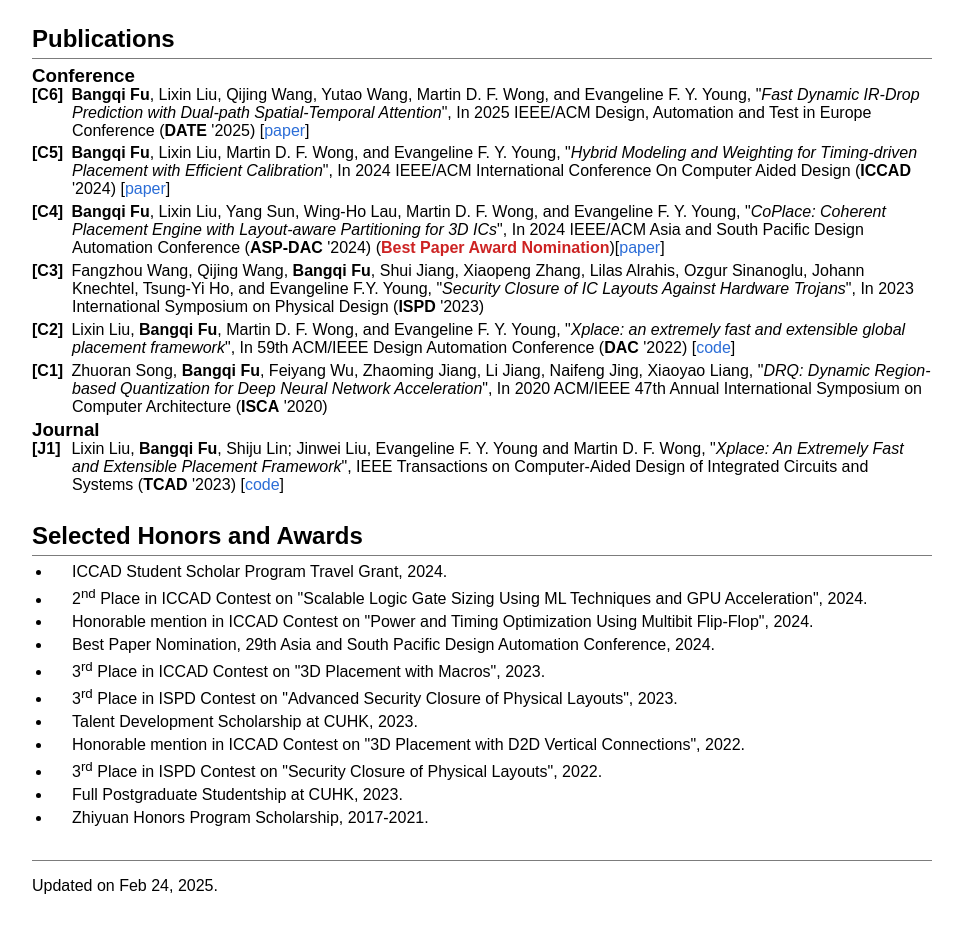
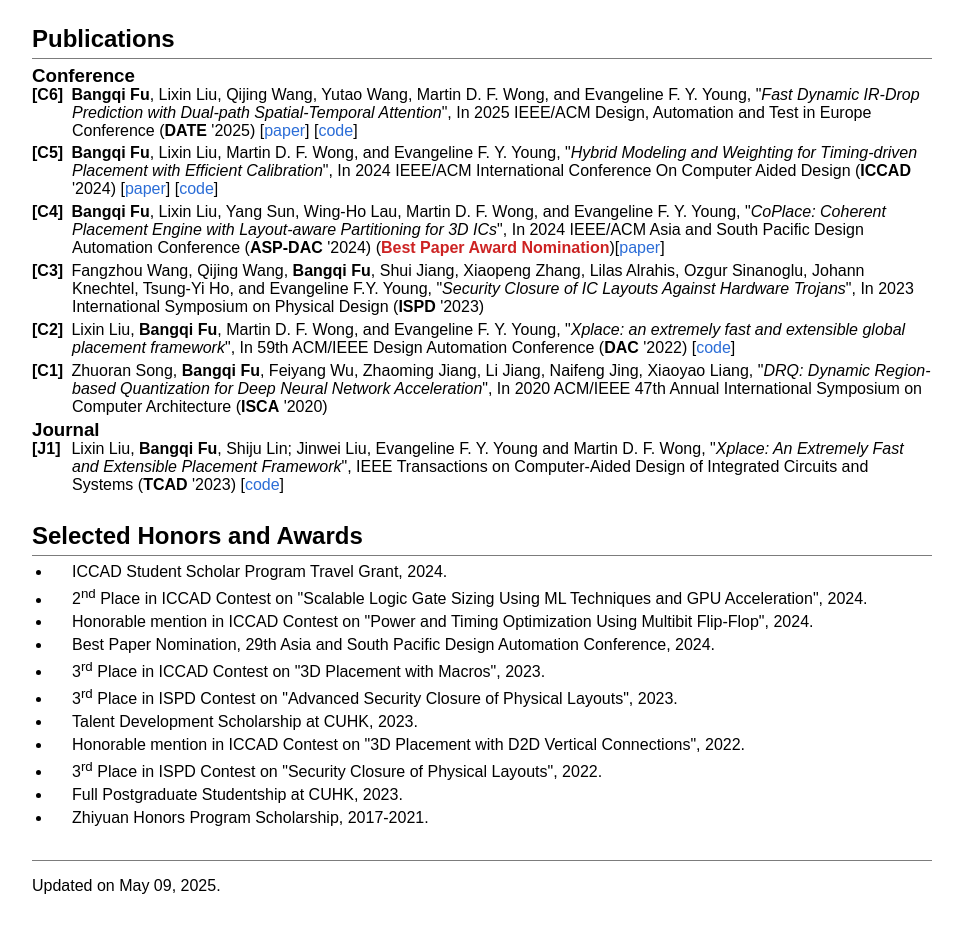
Before and after one commit to bunchgrape/bunchgrape.github.io, a plain HTML site: page index.html in a window 1280 px wide. Shown: the part 450-1375 px from the top of the page, without its empty margins (158-1121 px from the left). Drawn offline with Linux system fonts and the light colour scheme.

Commit message:
update code

```diff
--- a/index.html
+++ b/index.html
@@ -1,10 +1,11 @@
 <!DOCTYPE html>
 <html>
 <head>
+    <title>Bangqi Fu</title>
     <meta name="google-site-verification" content="VYxluMKeW4jqaZ_Y5hPBv3r19sYsoImoqiKu-U-1sJw" />
     <link href='https://fonts.googleapis.com/css?family=Open+Sans' rel='stylesheet' type='text/css'>
     <link rel="stylesheet" href="contents/style.css" type="text/css">
-    <title>Bangqi Fu</title>
+    <meta property="og:title" content="Bangqi Fu">
 </head>
 
 <body>
@@ -54,10 +55,10 @@
 <ol id="pubs">
 <h3>Conference</h3>
 <li data-label="[C6]">
-<b>Bangqi Fu</b>, Lixin Liu, Qijing Wang, Yutao Wang, Martin D. F. Wong, and Evangeline F. Y. Young, "<i>Fast Dynamic IR-Drop Prediction with Dual-path Spatial-Temporal Attention</i>", In 2025 IEEE/ACM Design, Automation and Test in Europe Conference (<b>DATE</b> '2025) [<a href="docs/date25_irdrop_prediction.pdf" target="_blank">paper</a>]
+<b>Bangqi Fu</b>, Lixin Liu, Qijing Wang, Yutao Wang, Martin D. F. Wong, and Evangeline F. Y. Young, "<i>Fast Dynamic IR-Drop Prediction with Dual-path Spatial-Temporal Attention</i>", In 2025 IEEE/ACM Design, Automation and Test in Europe Conference (<b>DATE</b> '2025) [<a href="docs/date25_irdrop_prediction.pdf" target="_blank">paper</a>] [<a href="https://github.com/cuhk-eda/DuST-IRdrop" target="_blank">code</a>]
 </li>
 <li data-label="[C5]">
-<b>Bangqi Fu</b>, Lixin Liu, Martin D. F. Wong, and Evangeline F. Y. Young, "<i>Hybrid Modeling and Weighting for Timing-driven Placement with Efficient Calibration</i>", In 2024 IEEE/ACM International Conference On Computer Aided Design (<b>ICCAD</b> '2024) [<a href="docs/iccad24_tdp.pdf" target="_blank">paper</a>]
+<b>Bangqi Fu</b>, Lixin Liu, Martin D. F. Wong, and Evangeline F. Y. Young, "<i>Hybrid Modeling and Weighting for Timing-driven Placement with Efficient Calibration</i>", In 2024 IEEE/ACM International Conference On Computer Aided Design (<b>ICCAD</b> '2024) [<a href="docs/iccad24_tdp.pdf" target="_blank">paper</a>] [<a href="https://github.com/cuhk-eda/Xplace" target="_blank">code</a>]
 </li>
 <li data-label="[C4]">
 <b>Bangqi Fu</b>, Lixin Liu, Yang Sun, Wing-Ho Lau, Martin D. F. Wong, and Evangeline F. Y. Young, "<i>CoPlace: Coherent Placement Engine with Layout-aware Partitioning for 3D ICs</i>", In 2024 IEEE/ACM Asia and South Pacific Design Automation Conference (<b>ASP-DAC</b> '2024) (<span style="color: rgb(205, 35, 35);"><b>Best Paper Award Nomination</b></span>)[<a href="docs/aspdac24_3dplace.pdf" target="_blank">paper</a>]
@@ -118,7 +119,7 @@ Zhiyuan Honors Program Scholarship, 2017-2021.
 
 <h2></h2>
 <p>
-Updated on Feb 24, 2025.
+Updated on May 09, 2025.
 </p>
 
 </body>
```
